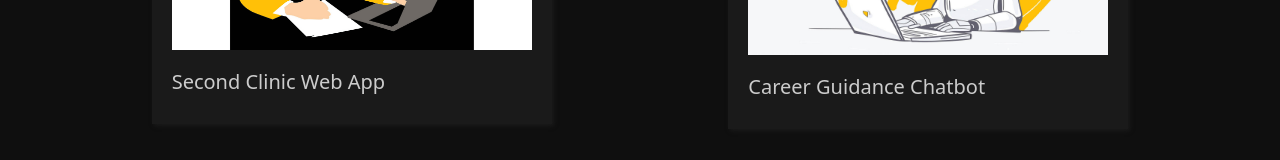
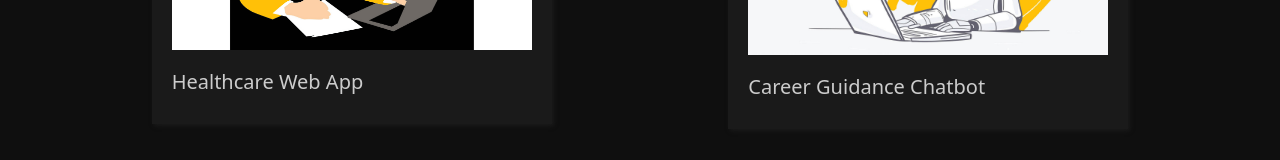
Before and after one commit to rohitashtekar/portfolio, a React (Vite) app in the folder Portfolio/: page /projects in a window 1280 px wide. Shown: the part 449-609 px from the top of the page. Built offline with nearby package versions, Linux system fonts and the light colour scheme.

Commit message:
UPDATE: changed  project name

```diff
--- a/Portfolio/src/pages/Projects.jsx
+++ b/Portfolio/src/pages/Projects.jsx
@@ -20,7 +20,7 @@ const Projects = () => {
               <div className="project-img">
                 <img src={doctor} alt="" />
               </div>
-              <h6>Second Clinic Web App</h6>
+              <h6>Healthcare Web App</h6>
               {/* <span>March 2025 - May 2025</span> */}
             </div>
           </Link>
--- a/Portfolio/src/projects/SCApp.jsx
+++ b/Portfolio/src/projects/SCApp.jsx
@@ -6,10 +6,10 @@ const SCApp = () => {
             <section className="container-fluid project-detail-cont">
                 <div className="project-details">
                     <p>
-                        I developed The SecondClinic, a comprehensive React-based web application designed to provide users with the opportunity to upload their medical reports and receive second opinions from specialized doctors across various medical fields. The core objective of this platform is to enhance access to healthcare by allowing users to consult with top-tier doctors for a second perspective on their medical diagnoses, without the need to physically visit a clinic.
+                        I developed a healthcare app, a comprehensive React-based web application designed to provide users with the opportunity to upload their medical reports and receive second opinions from specialized doctors across various medical fields. The core objective of this platform is to enhance access to healthcare by allowing users to consult with top-tier doctors for a second perspective on their medical diagnoses, without the need to physically visit a clinic.
                     </p>
                     <p>
-                        The SecondClinic allows users to choose doctors based on their area of expertise, such as cardiology, dermatology, neurology, or other specialized fields. This feature enables users to receive tailored advice and insights from experts with the most relevant experience for their medical concerns. The application’s workflow is designed to be intuitive: users can upload their medical reports in various formats, such as images or PDFs, and then select a doctor from a list of available specialists.
+                        The Web app allows users to choose doctors based on their area of expertise, such as cardiology, dermatology, neurology, or other specialized fields. This feature enables users to receive tailored advice and insights from experts with the most relevant experience for their medical concerns. The application’s workflow is designed to be intuitive: users can upload their medical reports in various formats, such as images or PDFs, and then select a doctor from a list of available specialists.
                     </p>
                     <p>
                         For the front-end development, I used React.js to build a dynamic and responsive interface that ensures a seamless user experience. The app provides an easy-to-navigate layout where users can quickly upload their reports, choose their preferred specialist, and communicate with the doctor through a chat or consultation feature. The UI is styled using HTML and CSS, with special attention to accessibility, visual appeal, and usability. I focused on creating a responsive design to ensure optimal performance across a wide range of devices, including smartphones, tablets, and desktops.
```
